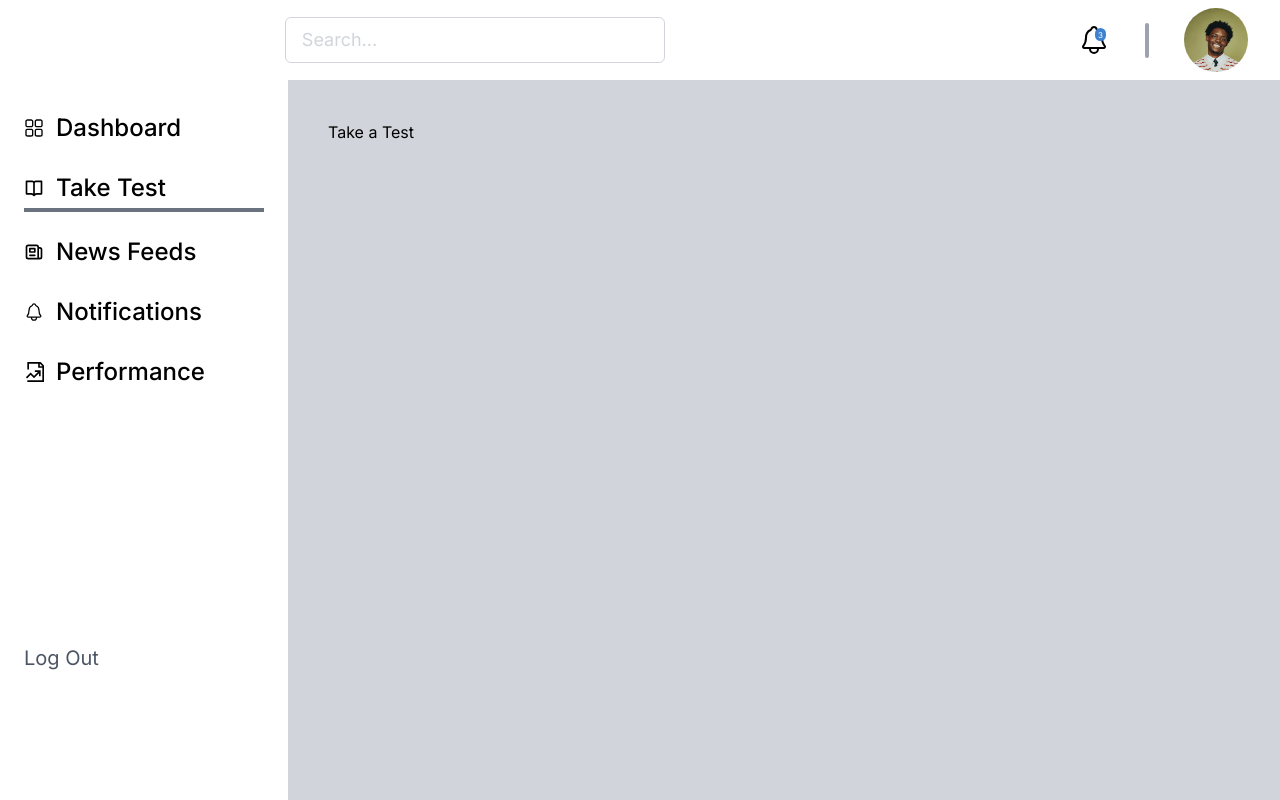
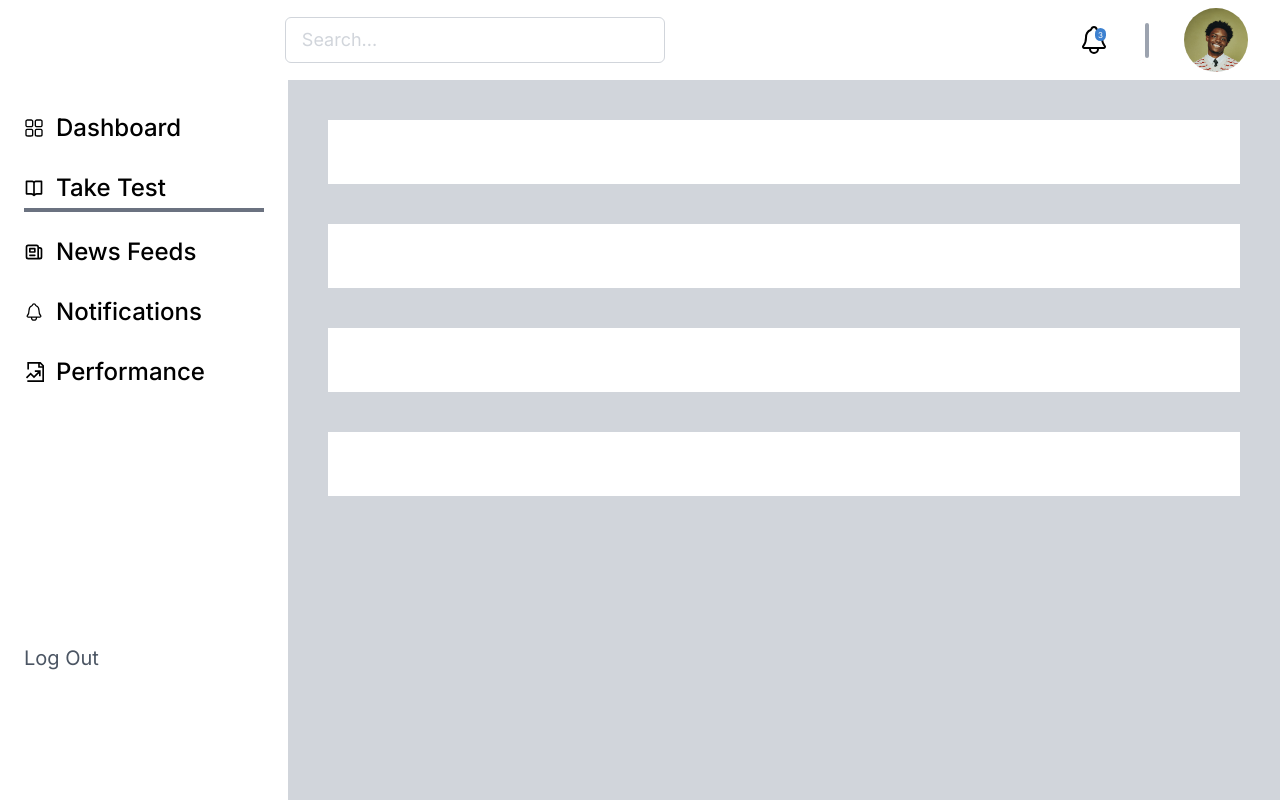
Before and after one commit to michojekunle/Exam_App_Frontend, a Next.js app: page /take-test in a window 1280 px wide. Built offline with nearby package versions, Linux system fonts and the light colour scheme.

Commit message:
made changes

```diff
--- a/app/take-test/page.jsx
+++ b/app/take-test/page.jsx
@@ -1,7 +1,10 @@
+import { courses } from '@/utils/constants';
+import CourseDetails from '@/components/TakeTest/CourseDetails'
+
 export default function TakeTest() {
   return (
     <main className="w-full flex flex-col gap-10">
-      Take a Test
+      {courses.map((course) => <CourseDetails key={course.id} course={course}/>)}
     </main>
   )
 }
--- a/components/TakeTest/CourseDetails.jsx
+++ b/components/TakeTest/CourseDetails.jsx
@@ -1,8 +1,8 @@
-import React from 'react'
-
 const CourseDetails = ({  }) => {
   return (
-    <div>CourseDetails</div>
+    <div className='bg-white w-full p-8 '>
+
+    </div>
   )
 }
 
--- /dev/null
+++ b/components/TakeTest/TakeTestModal.jsx
@@ -0,0 +1,7 @@
+const TakeTestModal = () => (
+    <div className='absolute w-full h-full '>
+        div
+    </div>
+)
+
+export default TakeTestModal;
```
Also changed, not shown: components/TakeTest/atTestModal.jsx (added).
